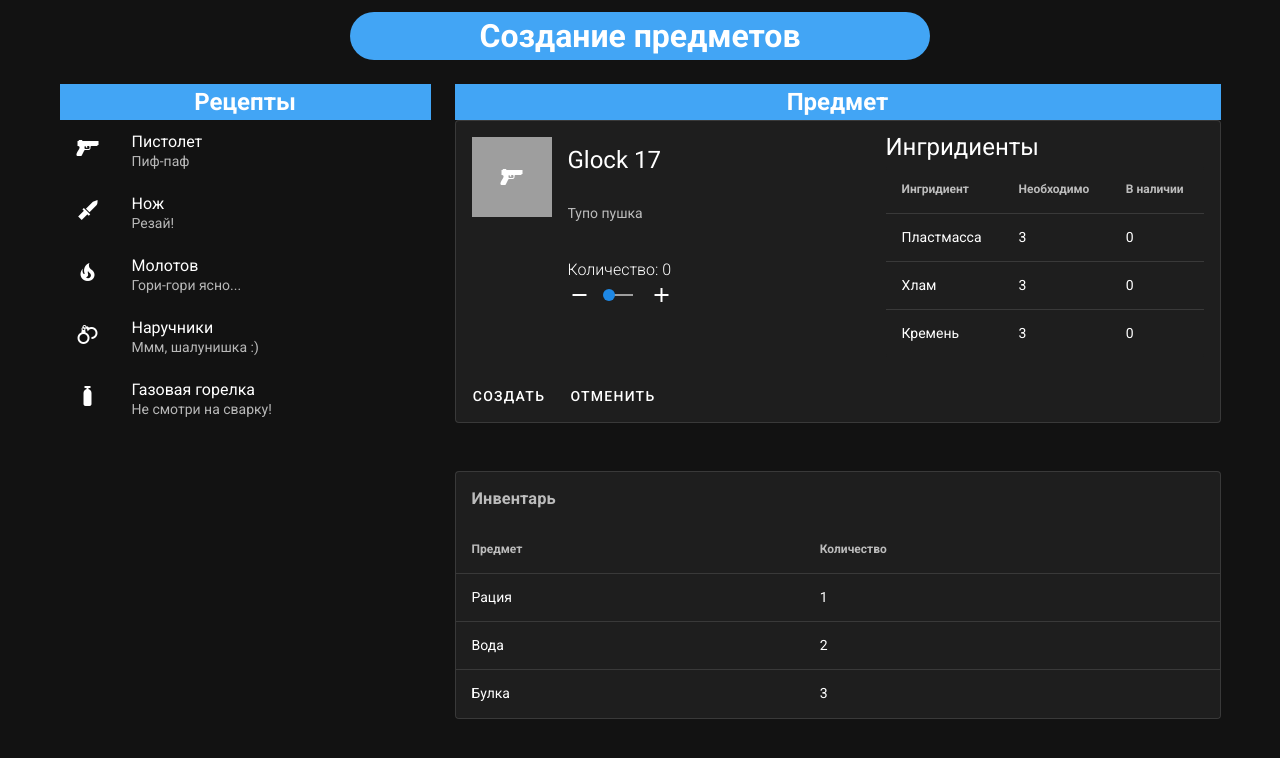
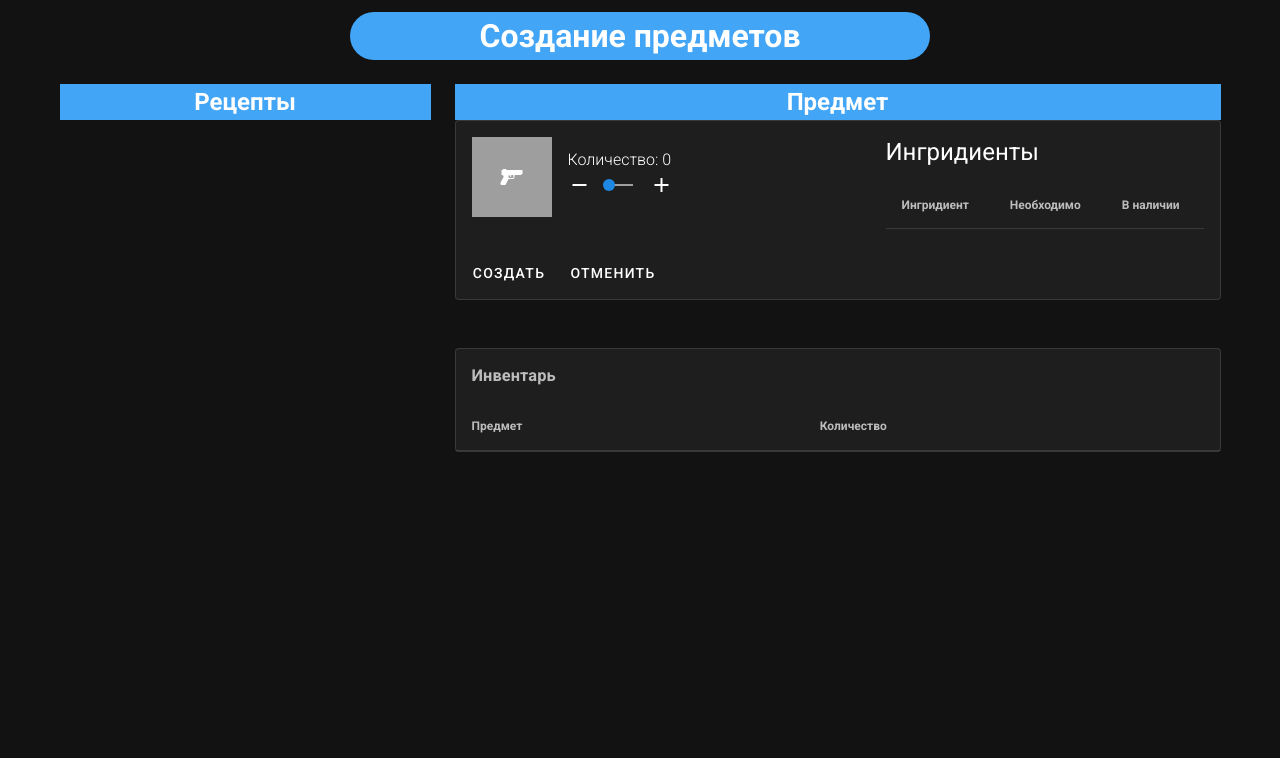
Before and after one commit to mderkach/Craft, a Vue app: page / in a window 1280 px wide. Shown: the top 758 px of the page. Built offline with nearby package versions, Linux system fonts and the light colour scheme.

Commit message:
bind store, create components

```diff
--- a/src/components/Container.vue
+++ b/src/components/Container.vue
@@ -10,87 +10,13 @@
         <div class="blue lighten-1">
           <h2 class="text text-center">Рецепты</h2>
         </div>
-        <v-list-item-group color="primary">
-          <v-list-item v-for="(item, i) in receipts" :key="i">
-            <v-list-item-icon>
-              <v-icon v-text="item.icon"></v-icon>
-            </v-list-item-icon>
-            <v-list-item-content two-line>
-              <v-list-item-title v-text="item.name"></v-list-item-title>
-              <v-list-item-subtitle v-text="item.descr"></v-list-item-subtitle>
-            </v-list-item-content>
-          </v-list-item>
-        </v-list-item-group>
+        <Receipts :items="receipts" />
       </v-col>
       <v-col cols="8">
         <div class="blue lighten-1">
           <h2 class="text text-center">Предмет</h2>
         </div>
-        <v-card outlined>
-          <v-list-item three-line>
-            <v-list-item-avatar tile size="80" color="grey">
-              <v-icon>mdi-pistol</v-icon>
-            </v-list-item-avatar>
-            <v-list-item-content>
-              <v-list-item-title class="headline mb-1"
-                >Glock 17</v-list-item-title
-              >
-              <v-list-item-subtitle>Тупо пушка</v-list-item-subtitle>
-
-              <v-col cols="4" class="pl-0 pr-0">
-                <span class="font-weight-light">Количество: </span>
-                <span class="font-weight-light" v-text="count"></span>
-                <v-slider
-                  v-model="count"
-                  track-color="grey"
-                  always-dirty
-                  min="0"
-                  max="99"
-                >
-                  <template v-slot:prepend>
-                    <v-icon @click="decrement">
-                      mdi-minus
-                    </v-icon>
-                  </template>
-
-                  <template v-slot:append>
-                    <v-icon @click="increment">
-                      mdi-plus
-                    </v-icon>
-                  </template>
-                </v-slider>
-              </v-col>
-            </v-list-item-content>
-            <v-list-item-content>
-              <v-list-item-title class="headline mb-1"
-                >Ингридиенты</v-list-item-title
-              >
-              <v-simple-table>
-                <template v-slot:default>
-                  <thead>
-                    <tr>
-                      <th class="text-left">Ингридиент</th>
-                      <th class="text-left">Необходимо</th>
-                      <th class="text-left">В наличии</th>
-                    </tr>
-                  </thead>
-                  <tbody>
-                    <tr v-for="item in ingridients" :key="item.name">
-                      <td>{{ item.name }}</td>
-                      <td>{{ item.countNeed }}</td>
-                      <td>{{ item.countHave }}</td>
-                    </tr>
-                  </tbody>
-                </template>
-              </v-simple-table>
-            </v-list-item-content>
-          </v-list-item>
-
-          <v-card-actions>
-            <v-btn text>Создать</v-btn>
-            <v-btn text>Отменить</v-btn>
-          </v-card-actions>
-        </v-card>
+        <Item :item="item" :ingridients="ingridients" />
         <v-card outlined class="mt-12">
           <v-card-text>
             <h3>Инвентарь</h3>
@@ -118,91 +44,14 @@
 </template>
 
 <script>
-import {
-  mdiPistol,
-  mdiFire,
-  mdiKnifeMilitary,
-  mdiHandcuffs,
-  mdiGasCylinder
-} from "@mdi/js";
-
+import Receipts from "./Receipts";
+import Item from "./Item";
+import { mapState } from "vuex";
 export default {
   name: "Container",
-  comments: {
-    mdiPistol,
-    mdiFire,
-    mdiKnifeMilitary,
-    mdiHandcuffs,
-    mdiGasCylinder
-  },
-  data: () => ({
-    receipts: [
-      {
-        name: "Пистолет",
-        descr: "Пиф-паф",
-        icon: "mdi-pistol"
-      },
-      {
-        name: "Нож",
-        descr: "Резай!",
-        icon: "mdi-knife-military"
-      },
-      {
-        name: "Молотов",
-        descr: "Гори-гори ясно...",
-        icon: "mdi-fire"
-      },
-      {
-        name: "Наручники",
-        descr: "Ммм, шалунишка :)",
-        icon: "mdi-handcuffs"
-      },
-      {
-        name: "Газовая горелка",
-        descr: "Не смотри на сварку!",
-        icon: "mdi-gas-cylinder"
-      }
-    ],
-    ingridients: [
-      {
-        name: "Пластмасса",
-        countNeed: 3,
-        countHave: 0
-      },
-      {
-        name: "Хлам",
-        countNeed: 3,
-        countHave: 0
-      },
-      {
-        name: "Кремень",
-        countNeed: 3,
-        countHave: 0
-      }
-    ],
-    inventory: [
-      {
-        name: "Рация",
-        countHave: 1
-      },
-      {
-        name: "Вода",
-        countHave: 2
-      },
-      {
-        name: "Булка",
-        countHave: 3
-      }
-    ],
-    count: 0
-  }),
-  methods: {
-    decrement() {
-      this.count--;
-    },
-    increment() {
-      this.count++;
-    }
+  components: { Receipts, Item },
+  computed: {
+    ...mapState(["receipts", "inventory", "ingridients", "item"])
   }
 };
 </script>
--- /dev/null
+++ b/src/components/Item.vue
@@ -0,0 +1,103 @@
+<template>
+  <v-card outlined>
+    <v-list-item three-line>
+      <v-list-item-avatar tile size="80" color="grey">
+        <v-icon>mdi-pistol</v-icon>
+      </v-list-item-avatar>
+      <v-list-item-content>
+        <v-list-item-title class="headline mb-1">{{
+          item.name
+        }}</v-list-item-title>
+        <v-list-item-subtitle>{{ item.descr }}</v-list-item-subtitle>
+
+        <v-col cols="4" class="pl-0 pr-0">
+          <span class="font-weight-light">Количество: </span>
+          <span class="font-weight-light" v-text="count"></span>
+          <v-slider
+            v-model="count"
+            track-color="grey"
+            always-dirty
+            min="0"
+            max="10"
+          >
+            <template v-slot:prepend>
+              <v-icon @click="decrement">
+                mdi-minus
+              </v-icon>
+            </template>
+
+            <template v-slot:append>
+              <v-icon @click="increment">
+                mdi-plus
+              </v-icon>
+            </template>
+          </v-slider>
+        </v-col>
+      </v-list-item-content>
+      <v-list-item-content>
+        <v-list-item-title class="headline mb-1">Ингридиенты</v-list-item-title>
+        <v-simple-table>
+          <template v-slot:default>
+            <thead>
+              <tr>
+                <th class="text-left">Ингридиент</th>
+                <th class="text-left">Необходимо</th>
+                <th class="text-left">В наличии</th>
+              </tr>
+            </thead>
+            <tbody>
+              <tr v-for="item in ingridients" :key="item.name">
+                <td>{{ item.name }}</td>
+                <td>{{ item.countNeed }}</td>
+                <td>{{ item.countHave }}</td>
+              </tr>
+            </tbody>
+          </template>
+        </v-simple-table>
+      </v-list-item-content>
+    </v-list-item>
+
+    <v-card-actions>
+      <v-btn text>Создать</v-btn>
+      <v-btn text>Отменить</v-btn>
+    </v-card-actions>
+  </v-card>
+</template>
+
+<script>
+import {
+  mdiPistol,
+  mdiFire,
+  mdiKnifeMilitary,
+  mdiHandcuffs,
+  mdiGasCylinder
+} from "@mdi/js";
+import { mapGetters } from "vuex";
+
+export default {
+  name: "Item",
+  comments: {
+    mdiPistol,
+    mdiFire,
+    mdiKnifeMilitary,
+    mdiHandcuffs,
+    mdiGasCylinder
+  },
+  data: () => ({
+    count: 0
+  }),
+  methods: {
+    decrement() {
+      this.count--;
+    },
+    increment() {
+      this.count++;
+    }
+  },
+  computed: {
+    ...mapGetters(["item", "ingridients"])
+  }
+};
+</script>
+
+<style></style>
--- /dev/null
+++ b/src/components/Receipts.vue
@@ -0,0 +1,52 @@
+<template>
+  <v-list-item-group color="primary">
+    <v-list-item v-for="(item, i) in items" :key="i" @click="getItem(item)">
+      <v-list-item-icon>
+        <v-icon v-text="item.icon"></v-icon>
+      </v-list-item-icon>
+      <v-list-item-content two-line>
+        <v-list-item-title v-text="item.name"></v-list-item-title>
+        <v-list-item-subtitle v-text="item.descr"></v-list-item-subtitle>
+      </v-list-item-content>
+    </v-list-item>
+  </v-list-item-group>
+</template>
+
+<script>
+import {
+  mdiPistol,
+  mdiFire,
+  mdiKnifeMilitary,
+  mdiHandcuffs,
+  mdiGasCylinder
+} from "@mdi/js";
+import { mapGetters, mapMutations } from "vuex";
+
+export default {
+  name: "Receipts",
+  props: {
+    items: {
+      type: Object,
+      default: () => {}
+    }
+  },
+  comments: {
+    mdiPistol,
+    mdiFire,
+    mdiKnifeMilitary,
+    mdiHandcuffs,
+    mdiGasCylinder
+  },
+  methods: {
+    getItem: item => {
+      console.log(item);
+    }
+  },
+  computed: {
+    ...mapGetters(["item", "ingridients"]),
+    ...mapMutations(["set_item"])
+  }
+};
+</script>
+
+<style></style>
--- /dev/null
+++ b/src/store/actions.js
@@ -0,0 +1,5 @@
+// https://vuex.vuejs.org/en/actions.html
+
+export default {
+  //
+};
--- /dev/null
+++ b/src/store/getters.js
@@ -0,0 +1,16 @@
+// https://vuex.vuejs.org/en/getters.html
+
+export default {
+  receipts: state => {
+    return state.receipts;
+  },
+  ingridients: state => {
+    return state.ingridients;
+  },
+  inventory: state => {
+    return state.inventory;
+  },
+  item: state => {
+    return state.item;
+  }
+};
--- a/src/store/index.js
+++ b/src/store/index.js
@@ -1,11 +1,20 @@
 import Vue from "vue";
 import Vuex from "vuex";
 
+// Store functionality
+import actions from "./actions";
+import getters from "./getters";
+import mutations from "./mutations";
+import state from "./state";
+
 Vue.use(Vuex);
 
-export default new Vuex.Store({
-  state: {},
-  mutations: {},
-  actions: {},
-  modules: {}
+// Create a new store
+const store = new Vuex.Store({
+  actions,
+  getters,
+  mutations,
+  state
 });
+
+export default store;
--- /dev/null
+++ b/src/store/mutations.js
@@ -0,0 +1,16 @@
+// https://vuex.vuejs.org/en/mutations.html
+
+export default {
+  set_receipts: (state, payload) => {
+    state.receipts = payload;
+  },
+  set_ingridients: (state, payload) => {
+    state.ingridients = payload;
+  },
+  set_inventory: (state, payload) => {
+    state.inventory = payload;
+  },
+  set_item: (state, payload) => {
+    state.item = payload;
+  }
+};
--- /dev/null
+++ b/src/store/state.js
@@ -0,0 +1,8 @@
+// https://vuex.vuejs.org/en/state.html
+
+export default {
+  reciepts: [],
+  ingridients: [],
+  inventory: [],
+  item: {}
+};
```
